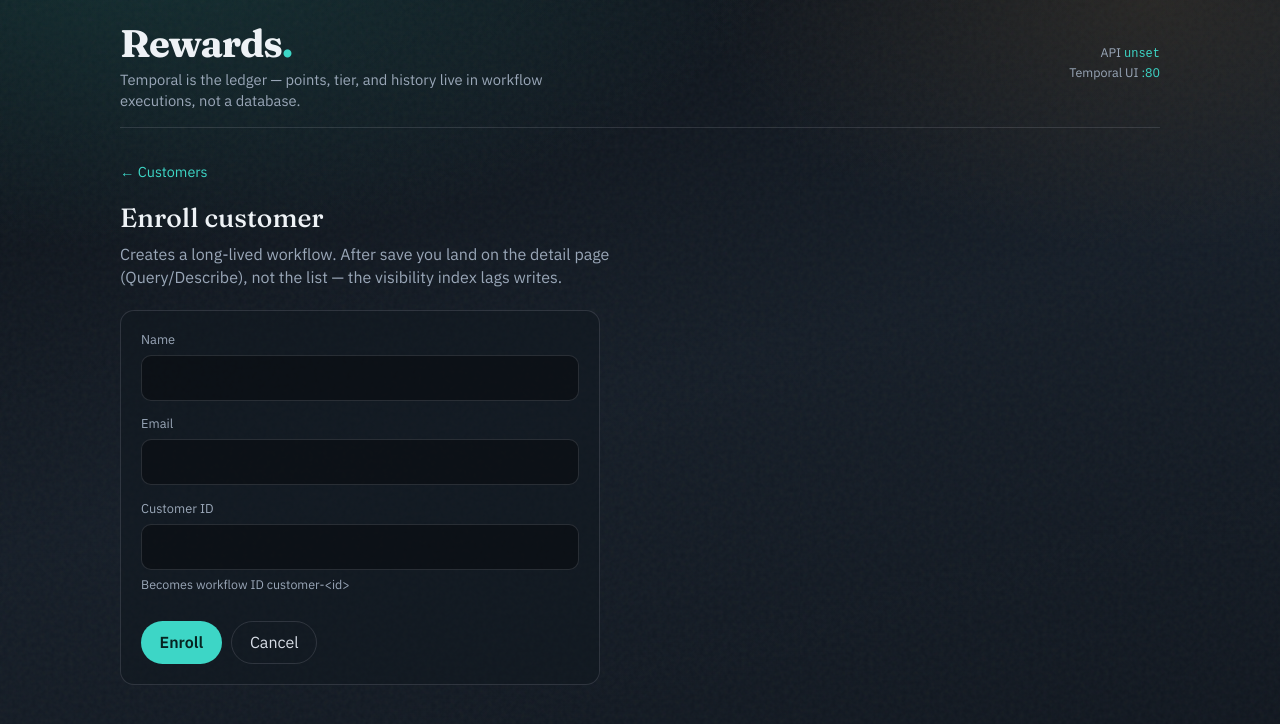
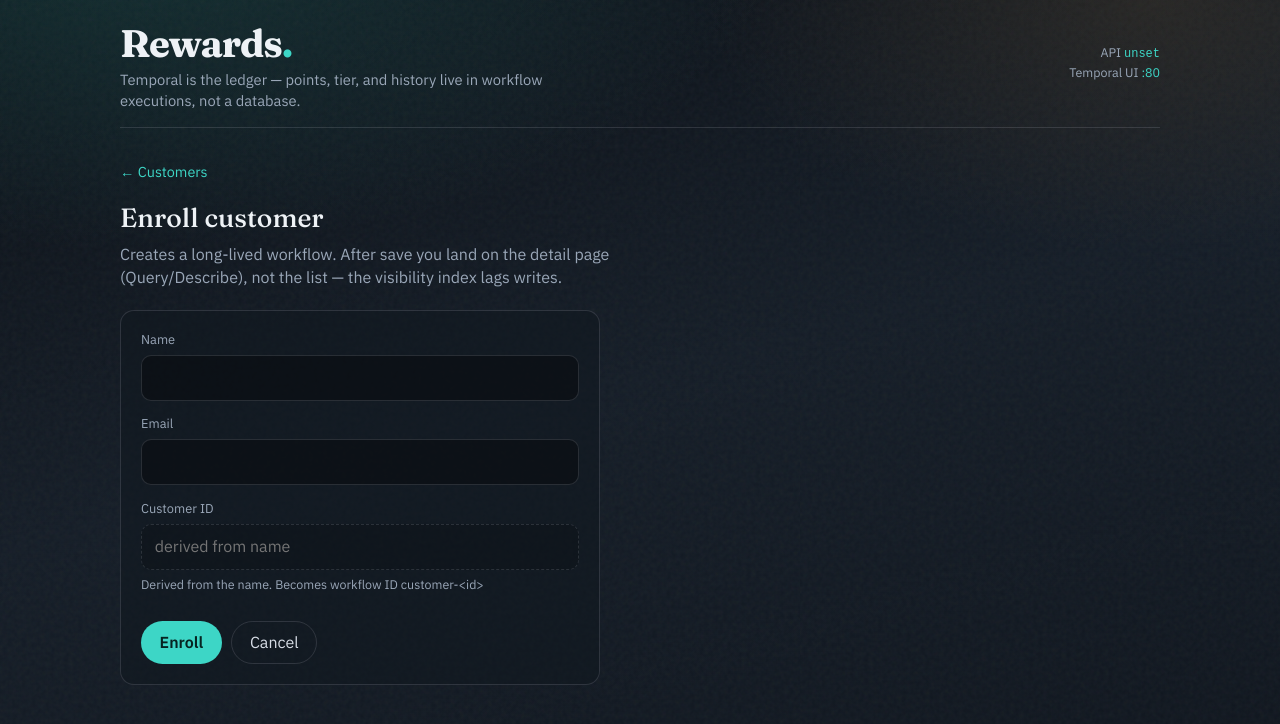
Before and after one commit to anthonywittig/rewards-poc, a React (Vite) app in the folder web/: page /new in a window 1280 px wide. Shown: the top 724 px of the page. Built offline with nearby package versions, Linux system fonts and the light colour scheme; no server answers.

Commit message:
Make customer ID read-only on the enroll page (#59)

```diff
--- a/web/src/pages/CreateCustomerPage.tsx
+++ b/web/src/pages/CreateCustomerPage.tsx
@@ -9,22 +9,20 @@
   const navigate = useNavigate()
   const [name, setName] = useState('')
   const [email, setEmail] = useState('')
-  const [customerId, setCustomerId] = useState('')
-  const [idTouched, setIdTouched] = useState(false)
   const [error, setError] = useState<unknown>(null)
   const [busy, setBusy] = useState(false)
 
-  function onName(v: string) {
-    setName(v)
-    if (!idTouched) setCustomerId(slugifyId(v))
-  }
+  // Derived, never typed: the ID always follows the name. slugifyId's
+  // timestamp fallback stays out of the preview so the field does not churn
+  // on every keystroke -- submit resolves it once, for real.
+  const customerId = name.trim() ? slugifyId(name) : ''
 
   async function onSubmit(e: React.FormEvent) {
     e.preventDefault()
     setBusy(true)
     setError(null)
     try {
-      const id = customerId.trim() || slugifyId(name)
+      const id = customerId || slugifyId(name)
       const enrolled = await enrollCustomer({
         customerId: id,
         name: name.trim(),
@@ -80,7 +78,7 @@
             id="name"
             required
             value={name}
-            onChange={(e) => onName(e.target.value)}
+            onChange={(e) => setName(e.target.value)}
             autoComplete="name"
           />
         </div>
@@ -99,16 +97,15 @@
           <label htmlFor="cid">Customer ID</label>
           <input
             id="cid"
-            required
+            readOnly
             value={customerId}
-            onChange={(e) => {
-              setIdTouched(true)
-              setCustomerId(e.target.value)
-            }}
-            pattern="[a-zA-Z0-9._-]+"
-            title="Letters, digits, dots, underscores, hyphens"
+            placeholder="derived from name"
+            aria-describedby="cid-hint"
+            tabIndex={-1}
           />
-          <span className="hint">Becomes workflow ID customer-&lt;id&gt;</span>
+          <span className="hint" id="cid-hint">
+            Derived from the name. Becomes workflow ID customer-&lt;id&gt;
+          </span>
         </div>
         <div className="form-actions">
           <button className="btn btn-primary" type="submit" disabled={busy}>
--- a/web/src/styles.css
+++ b/web/src/styles.css
@@ -275,6 +275,15 @@
   color: var(--paper);
   border-radius: 10px;
   padding: 0.65rem 0.8rem;
+}
+
+/* Read-only fields are shown, not typed in -- mute them so they do not read
+   as an empty box the user forgot to fill. */
+.field input[readonly] {
+  background: rgba(8, 12, 16, 0.25);
+  border-style: dashed;
+  color: var(--mist);
+  cursor: default;
 }
 
 .search-input:focus,
```
